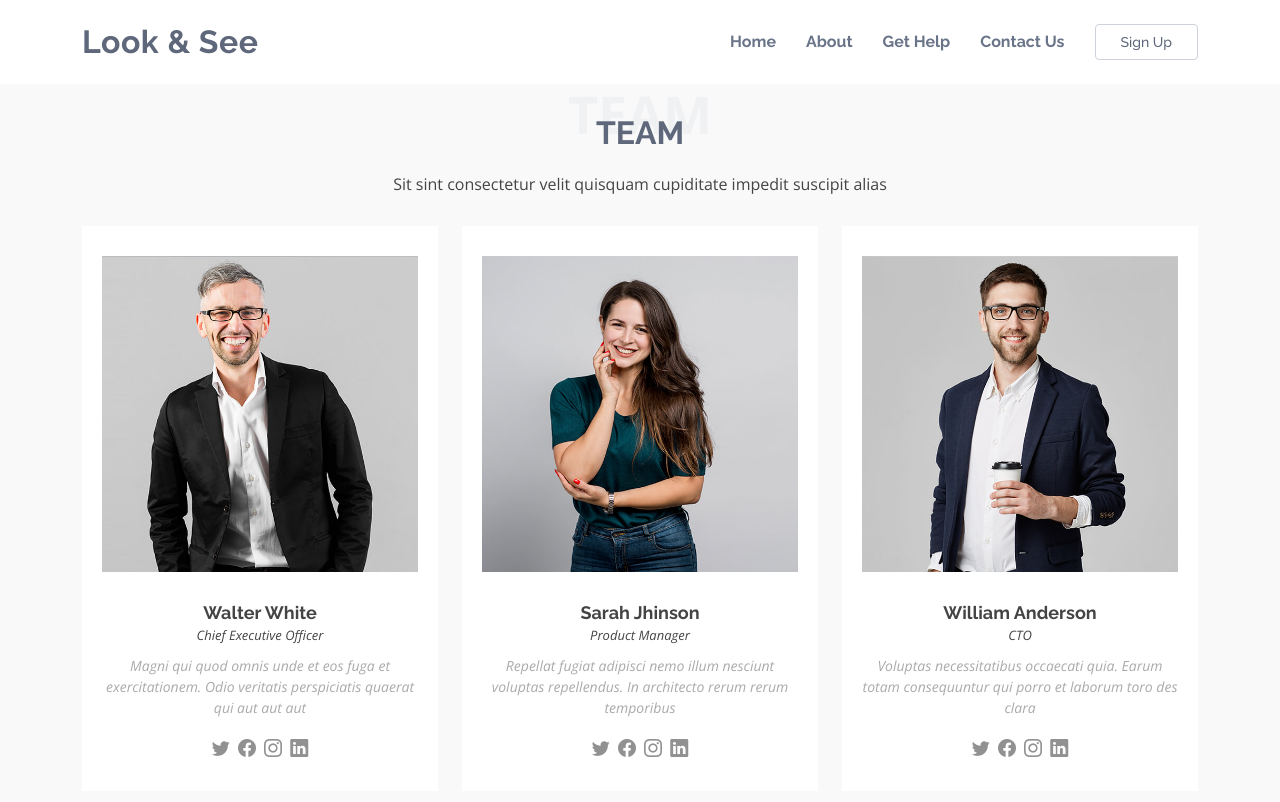
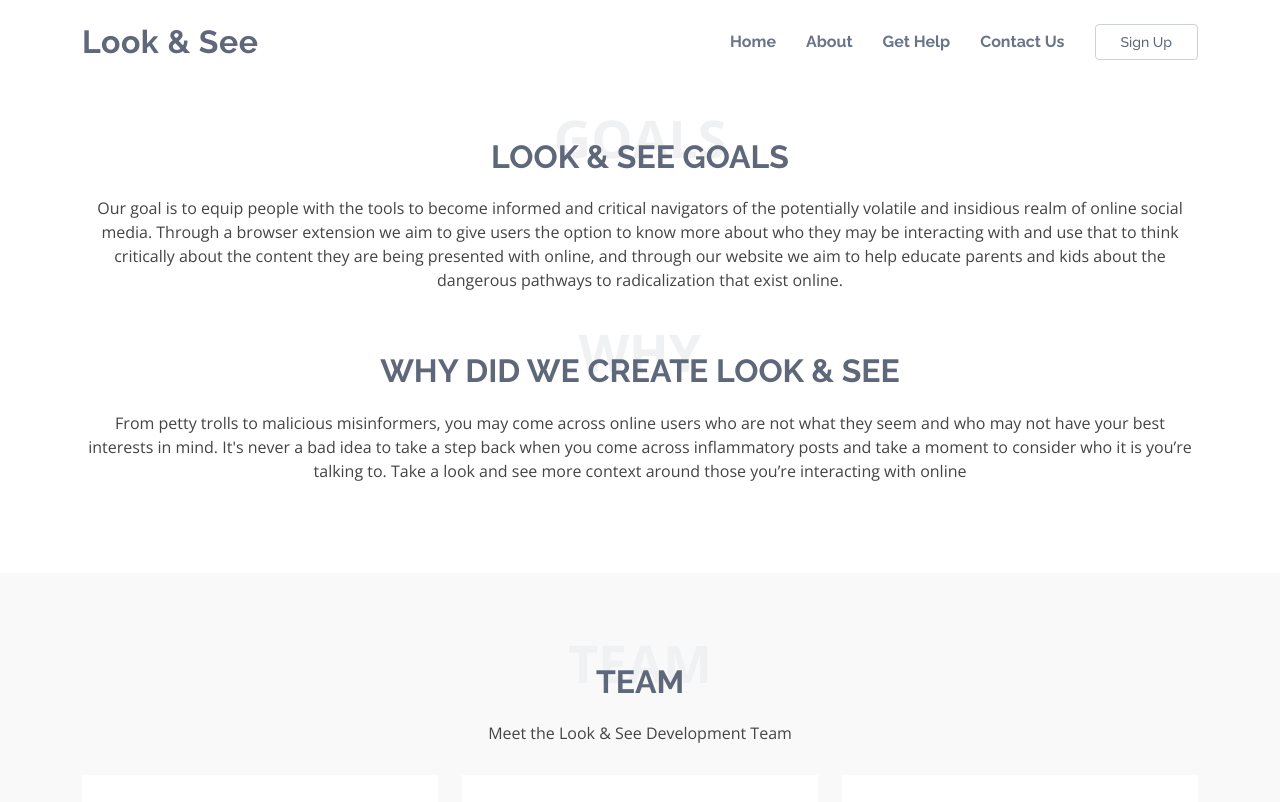
Before and after one commit to andrewixl/lookandsee, a Django app: page /about in a window 1280 px wide. Shown: the top 802 px of the page. Run offline with Django 3.2, Linux system fonts and the light colour scheme; some libraries are stand-ins or nearby versions.

Commit message:
Update About and Contact

```diff
--- a/LookandSee/settings.py
+++ b/LookandSee/settings.py
@@ -9,7 +9,7 @@ https://docs.djangoproject.com/en/3.2/topics/settings/
 For the full list of settings and their values, see
 https://docs.djangoproject.com/en/3.2/ref/settings/
 """
-
+import os
 from pathlib import Path
 
 # Build paths inside the project like this: BASE_DIR / 'subdir'.
@@ -23,7 +23,7 @@ BASE_DIR = Path(__file__).resolve().parent.parent
 SECRET_KEY = 'django-insecure-qpz$(x&8in4fe+8ys&+!ksjtdz)zb_@$z4pyx=tds=bco&-@&w'
 
 # SECURITY WARNING: don't run with debug turned on in production!
-DEBUG = True
+DEBUG = False
 
 ALLOWED_HOSTS = ['*']
 
@@ -124,3 +124,4 @@ STATIC_URL = '/static/'
 # https://docs.djangoproject.com/en/3.2/ref/settings/#default-auto-field
 
 DEFAULT_AUTO_FIELD = 'django.db.models.BigAutoField'
+STATIC_ROOT = os.path.join(BASE_DIR, "static/")
--- a/apps/main/templates/main/about.html
+++ b/apps/main/templates/main/about.html
@@ -2,7 +2,36 @@
 {% load static %}
   {% block content %}
   <main id="main">
-    <br>
+    <br><br>
+
+  <!-- ======= Goals Section ======= -->
+  <section id="goals" class="team">
+    <div class="container">
+
+      <div class="section-title">
+        <span>Goals</span>
+        <h2>Look & See Goals</h2>
+        <p>Our goal is to equip people with the tools to become informed and critical
+          navigators of the potentially volatile and insidious realm of online social media.
+          Through a browser extension we aim to give users the option to know more about who
+          they may be interacting with and use that to think critically about the content
+          they are being presented with online, and through our website we aim to help educate
+          parents and kids about the dangerous pathways to radicalization that exist online.</p>
+      </div>
+
+      <div class="section-title">
+        <span>Why</span>
+        <h2>Why did we Create Look & See</h2>
+        <p>From petty trolls to malicious misinformers, you may come across online users who are
+          not what they seem and who may not have your best interests in mind. It's never a bad
+          idea to take a step back when you come across inflammatory posts and take a moment to
+          consider who it is you’re talking to. Take a look and see more context around those you’re
+          interacting with online</p>
+      </div>
+
+    </div>
+  </section><!-- End Goals Section -->
+
   <!-- ======= Team Section ======= -->
   <section id="team" class="team section-bg">
     <div class="container">
@@ -10,58 +39,92 @@
       <div class="section-title">
         <span>Team</span>
         <h2>Team</h2>
-        <p>Sit sint consectetur velit quisquam cupiditate impedit suscipit alias</p>
+        <p>Meet the Look & See Development Team</p>
       </div>
 
       <div class="row">
         <div class="col-lg-4 col-md-6 d-flex align-items-stretch">
           <div class="member">
-            <img src="{% static 'main/img/team/team-1.jpg' %}" alt="">
-            <h4>Walter White</h4>
-            <span>Chief Executive Officer</span>
-            <p>
+            <img src="https://media-exp1.licdn.com/dms/image/C4D03AQGmNX6_wyHIAg/profile-displayphoto-shrink_800_800/0/1592619599335?e=1624492800&v=beta&t=Zm36CEpWkV3LdGiY4qsiPNsWs0OQS9GxUURXW9k3Fms" alt="" width="316" height="316">
+            <h4>Carly Palermo</h4>
+            <span>Security and Risk Analysis Major @ Penn State</span>
+            <!-- <p>
               Magni qui quod omnis unde et eos fuga et exercitationem. Odio veritatis perspiciatis quaerat qui aut aut aut
-            </p>
+            </p> -->
             <div class="social">
-              <a href=""><i class="bi bi-twitter"></i></a>
-              <a href=""><i class="bi bi-facebook"></i></a>
-              <a href=""><i class="bi bi-instagram"></i></a>
-              <a href=""><i class="bi bi-linkedin"></i></a>
+              <!-- <a href=""><i class="bi bi-twitter"></i></a> -->
+              <!-- <a href=""><i class="bi bi-facebook"></i></a> -->
+              <!-- <a href=""><i class="bi bi-instagram"></i></a> -->
+              <a href="https://www.linkedin.com/in/carly-palermo/"><i class="bi bi-linkedin"></i></a>
             </div>
           </div>
         </div>
 
         <div class="col-lg-4 col-md-6 d-flex align-items-stretch">
           <div class="member">
-            <img src="{% static 'main/img/team/team-2.jpg' %}" alt="">
-            <h4>Sarah Jhinson</h4>
-            <span>Product Manager</span>
-            <p>
+            <img src="https://media-exp1.licdn.com/dms/image/C5603AQFuZn8yR5QmYA/profile-displayphoto-shrink_800_800/0/1615913555018?e=1624492800&v=beta&t=DOb0-sy7J5WIc1GIsRck06OAY6fpRU1Mk7Pek-Rusfw" alt="" width="316" height="316">
+            <h4>Andrew Burger</h4>
+            <span>Information Technology Major @ Penn State</span>
+            <!-- <p>
               Repellat fugiat adipisci nemo illum nesciunt voluptas repellendus. In architecto rerum rerum temporibus
-            </p>
+            </p> -->
             <div class="social">
-              <a href=""><i class="bi bi-twitter"></i></a>
-              <a href=""><i class="bi bi-facebook"></i></a>
-              <a href=""><i class="bi bi-instagram"></i></a>
-              <a href=""><i class="bi bi-linkedin"></i></a>
+              <!-- <a href=""><i class="bi bi-twitter"></i></a> -->
+              <!-- <a href=""><i class="bi bi-facebook"></i></a> -->
+              <!-- <a href=""><i class="bi bi-instagram"></i></a> -->
+              <a href="https://www.linkedin.com/in/andrewwburger/"><i class="bi bi-linkedin"></i></a>
             </div>
           </div>
         </div>
 
         <div class="col-lg-4 col-md-6 d-flex align-items-stretch">
           <div class="member">
-            <img src="{% static 'main/img/team/team-3.jpg' %}" alt="">
-            <h4>William Anderson</h4>
-            <span>CTO</span>
-            <p>
+            <img src="https://media-exp1.licdn.com/dms/image/C5603AQFC4pWRLFl5IQ/profile-displayphoto-shrink_800_800/0/1559762350695?e=1624492800&v=beta&t=xZPWr5xm7ZFTHBi9DJDHgBIq-sTHNCIdeMaHDgWdfIA" alt="" width="316" height="316">
+            <h4>Ethan Hall</h4>
+            <span>Cyber Security Major @ Penn State</span>
+            <!-- <p>
               Voluptas necessitatibus occaecati quia. Earum totam consequuntur qui porro et laborum toro des clara
-            </p>
+            </p> -->
             <div class="social">
+              <!-- <a href=""><i class="bi bi-twitter"></i></a> -->
+              <!-- <a href=""><i class="bi bi-facebook"></i></a> -->
+              <!-- <a href=""><i class="bi bi-instagram"></i></a> -->
+              <a href="https://www.linkedin.com/in/ethan-hall/"><i class="bi bi-linkedin"></i></a>
+            </div>
+          </div>
+        </div>
+
+        <div class="col-lg-4 col-md-6 d-flex align-items-stretch">
+          <div class="member">
+            <img src="https://media-exp1.licdn.com/dms/image/C4E35AQGXpRPA4_g6NQ/profile-framedphoto-shrink_800_800/0/1613837383998?e=1619143200&v=beta&t=zbWtuYbCHtxj3TXagJV_IOSAqtk3ICxLOfkT5BBi9dg" alt="" width="316" height="316">
+            <h4>Kyle Williams</h4>
+            <span>Security and Risk Analysis Major @ Penn State</span>
+            <!-- <p>
+              Voluptas necessitatibus occaecati quia. Earum totam consequuntur qui porro et laborum toro des clara
+            </p> -->
+            <div class="social">
+              <!-- <a href=""><i class="bi bi-twitter"></i></a> -->
+              <!-- <a href=""><i class="bi bi-facebook"></i></a> -->
+              <!-- <a href=""><i class="bi bi-instagram"></i></a> -->
+              <a href="https://www.linkedin.com/in/kyle-williams-b3b63519a/"><i class="bi bi-linkedin"></i></a>
+            </div>
+          </div>
+        </div>
+
+        <div class="col-lg-4 col-md-6 d-flex align-items-stretch">
+          <div class="member">
+            <img src="https://i0.wp.com/wp.ist.psu.edu/istlearning/wp-content/uploads/sites/19/2016/03/Gould-Wyatt.jpg?fit=600%2C600&ssl=1" alt="" width="316" height="316">
+            <h4>Wyatt Gould</h4>
+            <span>Student @ Penn State</span>
+            <!-- <p>
+              Voluptas necessitatibus occaecati quia. Earum totam consequuntur qui porro et laborum toro des clara
+            </p> -->
+            <!-- <div class="social">
               <a href=""><i class="bi bi-twitter"></i></a>
               <a href=""><i class="bi bi-facebook"></i></a>
               <a href=""><i class="bi bi-instagram"></i></a>
               <a href=""><i class="bi bi-linkedin"></i></a>
-            </div>
+            </div> -->
           </div>
         </div>
 
--- a/apps/main/templates/main/base.html
+++ b/apps/main/templates/main/base.html
@@ -46,7 +46,7 @@
           <li><a class="nav-link scrollto" href="/about">About</a></li>
           <li><a class="nav-link scrollto" href="/gethelp">Get Help</a></li>
           <li><a class="nav-link scrollto" href="/contact">Contact Us</a></li>
-          <li><a class="getstarted scrollto" href="/download">Sign Up</a></li>
+          <li><a class="getstarted scrollto" href="/contact">Sign Up</a></li>
         </ul>
         <i class="bi bi-list mobile-nav-toggle"></i>
       </nav><!-- .navbar -->
--- a/apps/main/templates/main/index.html
+++ b/apps/main/templates/main/index.html
@@ -10,7 +10,7 @@
           <h1>Look & See Browser Extension</h1>
           <h2>An extension to look out for you and see the bad before you do</h2>
           <div class="d-flex">
-            <a href="#about" class="btn-get-started scrollto">Sign Up for Early Access</a>
+            <a href="/contact" class="btn-get-started scrollto">Sign Up for Early Access</a>
             <!-- <a href="https://www.youtube.com/watch?v=jDDaplaOz7Q" class="glightbox btn-watch-video"><i class="bi bi-play-circle"></i><span>Watch Video</span></a> -->
           </div>
         </div>
```
Also changed, not shown: apps/main/templates/main/contact.html (+5 -5 lines).
